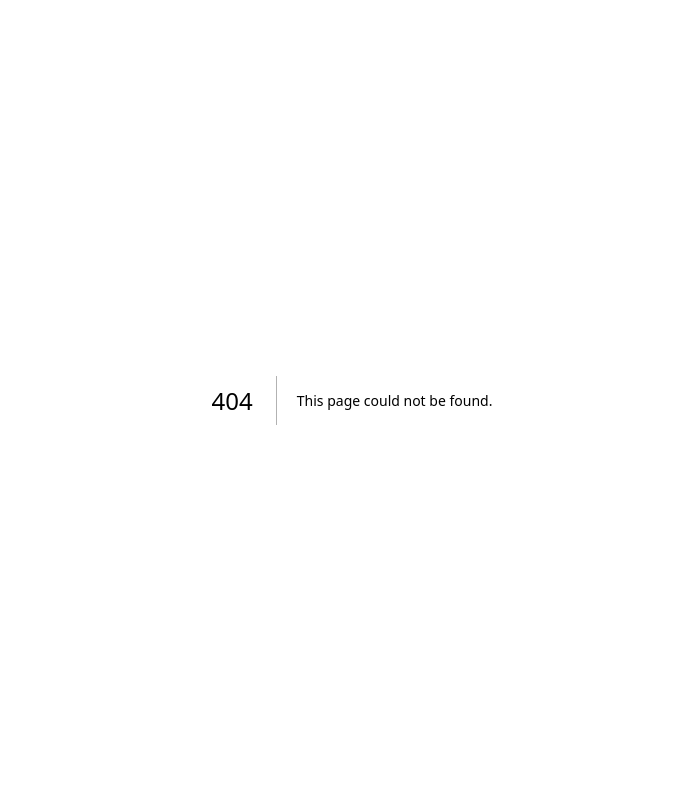
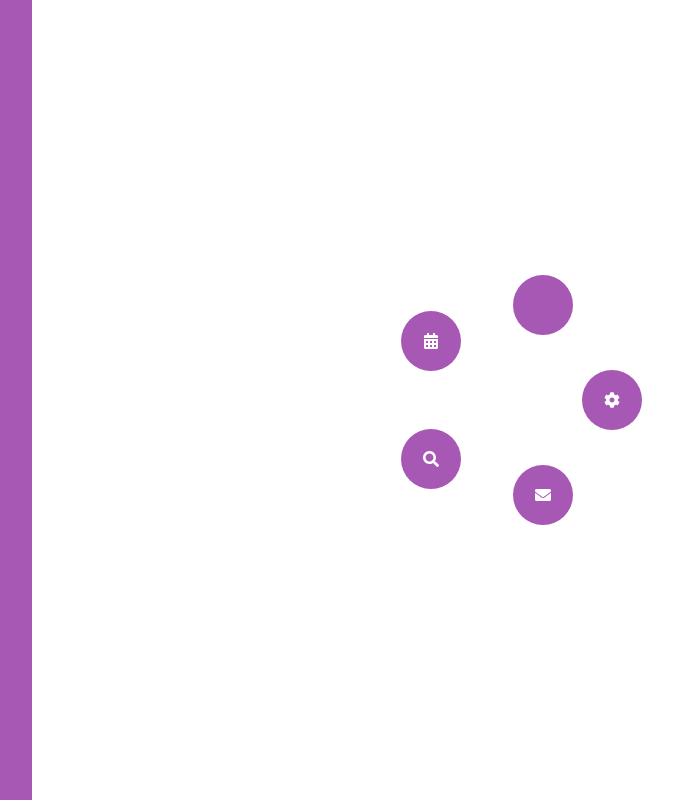
Before and after one commit to EDULINKDEVS/EduLink, a Next.js app: page /userpanel in a window 1280 px wide. Before the commit this address had no page. Shown: the whole page, without its empty margins (288-961 px from the left). Built offline with nearby package versions, Linux system fonts and the light colour scheme; a web font is replaced by a local one.

Commit message:
userpanel

```diff
--- a/package.json
+++ b/package.json
@@ -15,10 +15,12 @@
     "@mui/material": "^5.15.17",
     "formik": "^2.4.6",
     "framer-motion": "^11.2.13",
-    "next": "14.2.3",
+    "next": "^14.2.4",
     "react": "^18",
     "react-dom": "^18",
+    "react-icons": "^5.2.1",
     "styled-components": "^6.1.11",
+    "uuid": "^10.0.0",
     "yup": "^1.4.0"
   },
   "devDependencies": {
--- /dev/null
+++ b/pages/userpanel.tsx
@@ -0,0 +1,145 @@
+import React, { useState } from 'react';
+import { Box, Container, Typography } from '@mui/material';
+import { FaCog, FaEnvelope, FaSearch, FaCalendarAlt } from 'react-icons/fa';
+import { styled } from '@mui/system';
+
+const options = [
+  { icon: <FaCog />, label: 'Ustawienia' },
+  { icon: <FaEnvelope />, label: 'Wiadomości' },
+  { icon: <FaSearch />, label: 'Szukaj ofert' },
+  { icon: <FaCalendarAlt />, label: 'Kalendarz eventów' },
+  { icon: null, label: '' }, // Pusta opcja
+];
+
+const CircularContainer = styled(Box)({
+  position: 'relative',
+  width: '300px',
+  height: '300px',
+  display: 'flex',
+  justifyContent: 'center',
+  alignItems: 'center',
+});
+
+const CircularItem = styled(Box)<{ expanded: boolean }>(({ expanded }) => ({
+  position: 'absolute',
+  width: expanded ? 'auto' : '60px',
+  height: '60px',
+  borderRadius: expanded ? '30px' : '50%',
+  backgroundColor: '#A758B5',
+  color: 'white',
+  display: 'flex',
+  alignItems: 'center',
+  justifyContent: 'center',
+  transition: 'width 0.3s, height 0.3s, border-radius 0.3s',
+  padding: expanded ? '0 10px' : '0',
+  '&:hover': {
+    width: 'auto',
+    height: '60px',
+    borderRadius: '30px',
+    padding: '0 10px',
+  },
+  '&:hover > div': {
+    display: 'flex',
+  },
+}));
+
+const IconLabel = styled(Box)({
+  display: 'none',
+  alignItems: 'center',
+  color: 'white',
+  marginLeft: '8px',
+});
+
+const PanelContent = ({ label }: { label: string }) => (
+  <Box p={2}>
+    <Typography variant="h6" color="white">{label}</Typography>
+    {/* Dodaj tutaj treść odpowiedniego panelu */}
+  </Box>
+);
+
+const UserPanel: React.FC = () => {
+  const [selectedOption, setSelectedOption] = useState<string | null>(null);
+
+  const handleIconClick = (label: string) => {
+    setSelectedOption(label);
+  };
+
+  return (
+    <Box display="flex" height="100vh">
+      {/* Kontener główny z flexbox na całą wysokość ekranu */}
+      <Box width={selectedOption ? '90%' : '25%'} bgcolor="#A758B5" sx={{ transition: 'width 0.3s' }}>
+        {/* Lewa sekcja zajmująca 1/4 szerokości ekranu z tłem koloru #A758B5 */}
+        {selectedOption && <PanelContent label={selectedOption} />}
+      </Box>
+      <Box
+        width={selectedOption ? '10%' : '75%'}
+        bgcolor="white"
+        sx={{
+          transition: 'width 0.3s',
+          display: 'flex',
+          alignItems: 'center',
+          justifyContent: 'center',
+          flexDirection: 'column',
+        }}
+        position="relative"
+      >
+        {/* Prawa sekcja zajmująca 3/4 szerokości ekranu z białym tłem */}
+        <Container
+          maxWidth="lg"
+          sx={{
+            height: '100%',
+            display: 'flex',
+            justifyContent: selectedOption ? 'flex-start' : 'center',
+            alignItems: 'center',
+            flexDirection: selectedOption ? 'column' : 'row',
+          }}
+        >
+          <CircularContainer sx={{ display: selectedOption ? 'none' : 'flex' }}>
+            {options.map((option, index) => {
+              const angle = (index / options.length) * 2 * Math.PI;
+              const x = 150 + 100 * Math.cos(angle) - 30; // 150 to połowa szerokości kontenera, 100 to promień okręgu, 30 to połowa szerokości kółka
+              const y = 150 + 100 * Math.sin(angle) - 30; // 150 to połowa wysokości kontenera, 100 to promień okręgu, 30 to połowa wysokości kółka
+              return (
+                <CircularItem
+                  key={index}
+                  style={{ top: `${y}px`, left: `${x}px` }}
+                  onClick={() => handleIconClick(option.label)}
+                  expanded={false}
+                >
+                  {option.icon && (
+                    <Box display="flex" alignItems="center">
+                      {option.icon}
+                      <IconLabel>
+                        <Typography variant="caption">{option.label}</Typography>
+                      </IconLabel>
+                    </Box>
+                  )}
+                </CircularItem>
+              );
+            })}
+          </CircularContainer>
+          {selectedOption && (
+            <Box sx={{ width: '100%', display: 'flex', flexDirection: 'column', alignItems: 'center' }}>
+              {options.map((option, index) => (
+                <CircularItem
+                  key={index}
+                  onClick={() => handleIconClick(option.label)}
+                  expanded={false}
+                  sx={{ position: 'static', margin: '10px 0' }}
+                >
+                  {option.icon && (
+                    <Box display="flex" alignItems="center">
+                      {option.icon}
+                    </Box>
+                  )}
+                </CircularItem>
+              ))}
+            </Box>
+          )}
+        </Container>
+      </Box>
+    </Box>
+  );
+};
+
+export default UserPanel;
```
Also changed, not shown: components/userpanel/nav/UserOptionWraper.tsx (added, +15 -0 lines), components/userpanel/nav/Useroption.tsx (added, +40 -0 lines), pages/userpanel1.tsx (added, +21 -0 lines), 1 other file (tests, documents, lock files or other folders).
